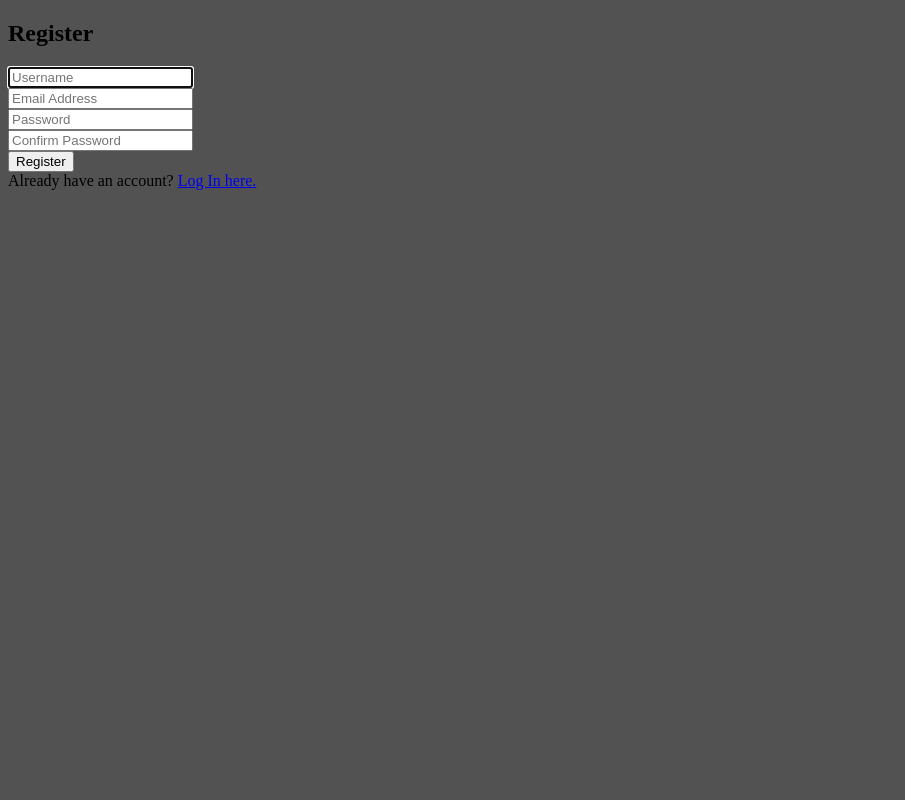
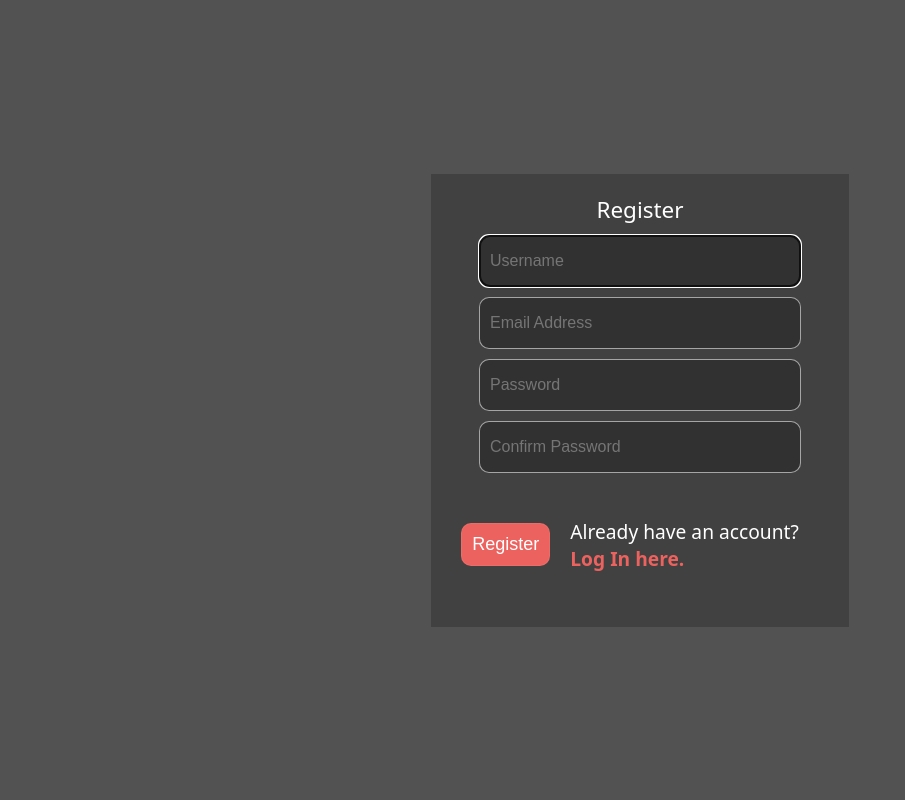
Before and after one commit to OscarCarde/palinodes, a Django app: page /register in a window 1280 px wide. Shown: the whole page, without its empty margins (0-905 px from the left). Run offline with Django 4.2, Linux system fonts and the light colour scheme.

Commit message:
styled authentication page

```diff
--- a/palinodes/settings.py
+++ b/palinodes/settings.py
@@ -141,5 +141,3 @@ MEDIA_ROOT = f"{BASE_DIR}/media"
 # https://docs.djangoproject.com/en/4.2/ref/settings/#default-auto-field
 
 DEFAULT_AUTO_FIELD = "django.db.models.BigAutoField"
-
-print(BASE_DIR)
--- a/palinodes_app/static/palinodes_app/css/auth.css
+++ b/palinodes_app/static/palinodes_app/css/auth.css
@@ -1,13 +1,84 @@
-body {
-  background-color: #525252;
+* {
+  margin: 0;
 }
 
-#save {
+:root {
+  color: white;
+  font-family: system-ui, -apple-system, BlinkMacSystemFont, "Segoe UI", Roboto, Oxygen, Ubuntu, Cantarell, "Open Sans", "Helvetica Neue", sans-serif;
+  font-size: larger;
+}
+
+a {
+  text-decoration: none;
+  color: #ec625f;
+}
+
+#layer {
+  width: 100%;
+  height: 100%;
+  position: fixed;
+  top: 0;
+  left: 0;
+  background-color: #525252;
+  display: flex;
+  align-items: center;
+}
+
+#form-container {
+  width: fit-content;
+  margin: auto;
+  padding: 20px;
+  background-color: #414141;
+}
+#form-container h3 {
+  text-align: center;
+  font-weight: lighter;
+}
+
+form {
+  width: fit-content;
+  max-width: 380px;
+  display: flex;
+  flex-direction: column;
+  align-items: center;
+}
+form #fields-container input {
+  display: block;
+  margin: 10px;
+  color: white;
+  width: 300px;
+  font-size: medium;
+  border: solid rgba(255, 255, 255, 0.5647058824) 0.2px;
+  border-radius: 10px;
+  padding: 16px 10px;
+  background-color: #313131;
+}
+form #submit-container {
+  align-self: stretch;
+  display: flex;
+  justify-content: space-between;
+  align-items: center;
+  margin: 15px 10px;
+}
+form #submit-container input {
   background-color: #ec625f;
+  color: white;
+  border: solid rgba(255, 255, 255, 0.0588235294) 0.2px;
+  border-radius: 10px;
+  width: auto;
+  padding: 10px 10px;
+  font-size: large;
   /* what color is this? #ec625f */
 }
-#save:hover {
+form #submit-container input:hover {
   background-color: rgba(236, 98, 95, 0.8);
+}
+form #submit-container div {
+  margin: 20px;
+  width: 70%;
+}
+form #submit-container div a {
+  font-weight: bold;
 }
 
 /*# sourceMappingURL=auth.css.map */
--- a/palinodes_app/static/palinodes_app/css/auth1.css
+++ /dev/null
@@ -1,13 +0,0 @@
-body {
-    background-color: #525252;
-  }
-
-  #save {
-    background-color: #ec625f;
-    /* what color is this? #ec625f */
-  }
-  #save:hover {
-    background-color: rgba(236, 98, 95, 0.8);
-  }
-
-  /*# sourceMappingURL=auth.css.map */
--- a/palinodes_app/static/palinodes_app/sass/_variables.scss
+++ b/palinodes_app/static/palinodes_app/sass/_variables.scss
@@ -1,8 +1,4 @@
+@use 'sass:color';
+@use 'sass:list';
+
 $colors: #525252, #414141, #313131, #ec625f;
-
-@mixin my_mixin($arg1: 1, $arg2: 2) {
-    .btn {
-        border-radius: $arg1;
-        bottom: $arg2;
-    }
-}
--- a/palinodes_app/static/palinodes_app/sass/auth.scss
+++ b/palinodes_app/static/palinodes_app/sass/auth.scss
@@ -1,16 +1,62 @@
 @use "variables" as var;
-@use 'sass:color';
+@use "mixins" as mxn;
 @use 'sass:list';
 
-body {
-    background-color: list.nth(var.$colors, 1) ;
+* {
+  margin: 0;
 }
 
-#save {
-  $bg: list.nth(var.$colors, -1);
-  background-color: $bg;
-  &:hover {
-    background-color: color.adjust($bg, $alpha: -0.2)
+:root {
+  color: white;
+  font-family:system-ui, -apple-system, BlinkMacSystemFont, 'Segoe UI', Roboto, Oxygen, Ubuntu, Cantarell, 'Open Sans', 'Helvetica Neue', sans-serif;
+  // font-weight: lighter;
+
+  font-size: larger;
+}
+
+// widescreen
+@media screen and (min-width: 600px) {
+
+}
+
+a {
+  text-decoration: none;
+  color: list.nth(var.$colors, -1);
+}
+
+@include mxn.form_layer_mixin();
+
+form {
+  width: fit-content;
+  max-width: 380px;
+  display: flex;
+  flex-direction: column;
+  align-items: center;
+
+  #fields-container {
+    input {
+      display:block;
+      margin: 10px;
+      @include mxn.text_input_mixin($width: 300px, $padding-y: 16px);
+    }
   }
-  /* what color is this? #{$bg} */
+  #submit-container {
+    align-self: stretch;
+
+    display: flex;
+    justify-content: space-between;
+    align-items: center;
+    margin: 15px 10px;
+
+    input {
+      @include mxn.btn_mixin();
+    }
+    div {
+      margin: 20px;
+      width: 70%;
+      a {
+        font-weight: bold;
+      }
+    }
+  }
 }
--- /dev/null
+++ b/palinodes_app/static/palinodes_app/sass/mixins.scss
@@ -0,0 +1,56 @@
+@use "variables" as var;
+@use 'sass:color';
+@use 'sass:list';
+
+@mixin btn_mixin($width: auto, $padding-x: 10px, $padding-y:10px, $bg: list.nth(var.$colors, 4), $font-size: large) {
+    background-color: $bg;
+    color: white;
+    border: solid #ffffff0f 0.2px;
+    border-radius: 10px;
+
+    width: $width;
+
+    padding: $padding-y $padding-x;
+    font-size: $font-size;
+
+    &:hover {
+        background-color: color.adjust($bg, $alpha: -0.2);
+    }
+    /* what color is this? #{$bg} */
+}
+
+@mixin text_input_mixin($width: 300px, $bg: list.nth(var.$colors, 3), $padding-x: 10px, $padding-y:10px, $font-size: medium) {
+
+    color: white;
+    width: $width;
+    font-size: $font-size;
+
+    border: solid #ffffff90 0.2px;
+    border-radius: 10px;
+
+    padding: $padding-y $padding-x;
+    background-color: $bg;
+}
+
+@mixin form_layer_mixin($bg: list.nth(var.$colors, 1), $form-bg: list.nth(var.$colors, 2 )) {
+
+    #layer {
+        width: 100%; height: 100%;
+        position: fixed; top:0; left:0;
+        background-color: $bg;
+
+        display: flex;
+        align-items: center;
+    }
+
+    #form-container {
+        width:fit-content;
+        margin: auto;
+        padding: 20px;
+        background-color: $form-bg;
+        h3 {
+            text-align: center;
+            font-weight: lighter;
+        }
+    }
+}
--- /dev/null
+++ b/palinodes_app/templates/palinodes_app/auth.html
@@ -0,0 +1,19 @@
+{% load static %}
+
+<!DOCTYPE html>
+<html lang="en">
+<head>
+    <meta charset="UTF-8">
+    <meta name="viewport" content="width=device-width, initial-scale=1.0">
+    <link rel="stylesheet" href={% static "palinodes_app/css/auth.css" %}>
+    {%block title %}
+    {% endblock title %}
+</head>
+<body id="layer">
+{% if message %}
+    <div>{{ message }}</div>
+{% endif %}
+
+<div id="form-container">
+    {% block form %}{% endblock form %}
+</div>
--- a/palinodes_app/templates/palinodes_app/login.html
+++ b/palinodes_app/templates/palinodes_app/login.html
@@ -1,33 +1,19 @@
-{% load static %}
+{% extends "palinodes_app/auth.html" %}
 
-<!DOCTYPE html>
-<html lang="en">
-<head>
-    <meta charset="UTF-8">
-    <meta name="viewport" content="width=device-width, initial-scale=1.0">
-    <link rel="stylesheet" href={% static "palinodes_app/css/auth1.css" %}>
-    <title>{%block title %}index{% endblock title %}</title>
-</head>
-<body>
-{% block body %}
-
-    <h2>Login</h2>
-
-    {% if message %}
-        <div>{{ message }}</div>
-    {% endif %}
-
-    <form action="{% url 'login' %}" method="post">
-        {% csrf_token %}
+{% block form %}
+<h3>Login</h3>
+<form action="{% url 'login' %}" method="post">
+    {% csrf_token %}
+    <div id="fields-container">
+        <input autofocus type="text" name="username" placeholder="Username">
+        <input type="password" name="password" placeholder="Password">
+    </div>
+    <div id="submit-container">
+        <input type="submit" value="Login">
         <div>
-            <input autofocus class="text-input" type="text" name="username" placeholder="Username">
+            <p>Don't have an account?</p>
+            <a href="{% url 'register' %}">Register here.</a>O
         </div>
-        <div>
-            <input class="text-input" type="password" name="password" placeholder="Password">
-        </div>
-        <input id="save" type="submit" value="Login">
-    </form>
-
-    Don't have an account? <a href="{% url 'register' %}">Register here.</a>
-
+    </div>
+</form>
 {% endblock %}
--- a/palinodes_app/templates/palinodes_app/register.html
+++ b/palinodes_app/templates/palinodes_app/register.html
@@ -1,31 +1,22 @@
-{% extends "palinodes_app/login.html" %}
+{% extends "palinodes_app/auth.html" %}
 
+{% block form %}
+<h3>Register</h3>
+<form action="{% url 'register' %}" method="post">
+    {% csrf_token %}
+    <div id="fields-container">
+        <input autofocus type="text" name="username" placeholder="Username">
+        <input type="email" name="email" placeholder="Email Address">
+        <input type="password" name="password" placeholder="Password">
+        <input type="password" name="confirmation" placeholder="Confirm Password">
+    </div>
+    <div id="submit-container">
+        <input type="submit" value="Register">
+        <div>
+            <p>Already have an account?</p>
+            <a href="{% url 'login' %}">Log In here.</a>
+        </div>
 
-{% block body %}
-
-    <h2>Register</h2>
-
-    {% if message %}
-        <div>{{ message }}</div>
-    {% endif %}
-
-    <form action="{% url 'register' %}" method="post">
-        {% csrf_token %}
-        <div>
-            <input class="text-input" autofocus type="text" name="username" placeholder="Username">
-        </div>
-        <div>
-            <input class="text-input" type="email" name="email" placeholder="Email Address">
-        </div>
-        <div class="form-group">
-            <input class="text-input" type="password" name="password" placeholder="Password">
-        </div>
-        <div class="form-group">
-            <input class="text-input" type="password" name="confirmation" placeholder="Confirm Password">
-        </div>
-        <input type="submit" value="Register">
-    </form>
-
-    Already have an account? <a href="{% url 'login' %}">Log In here.</a>
-
-{% endblock %}
+    </div>
+</form>
+{% endblock form %}
```
Also changed, not shown: 1 other file.
